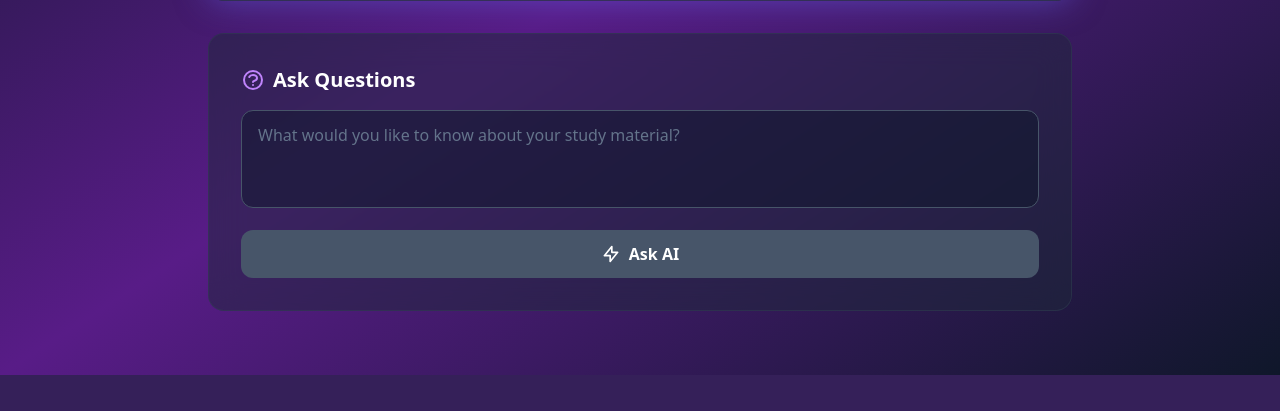
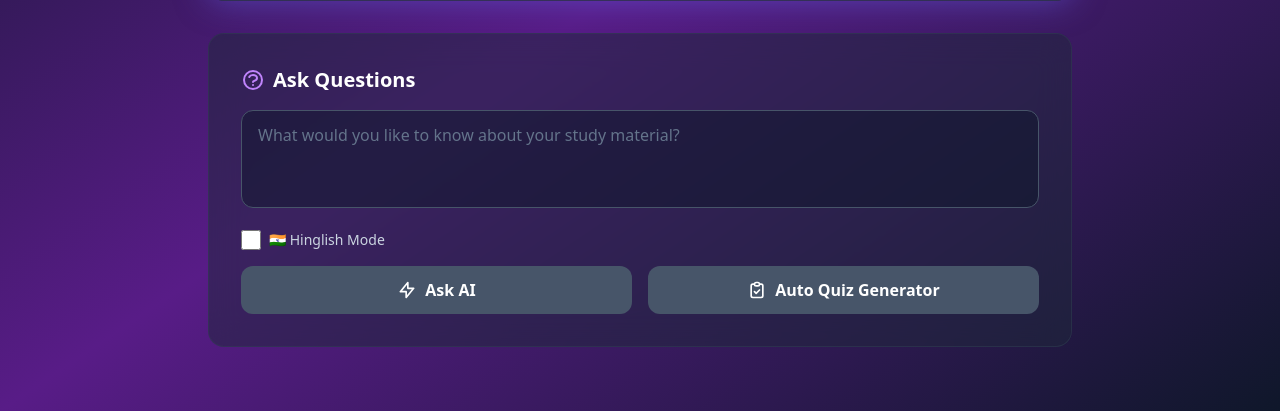
Before and after one commit to sagar-coder29/Padhai, a Django app: page / in a window 1280 px wide. Shown: the part 457-868 px from the top of the page. Before the commit the page ends 832 px from the top, so only its background shows below. Run offline with Django 4.2, Linux system fonts and the light colour scheme; some libraries are stand-ins or nearby versions.

Commit message:
feat: add Hinglish mode and Auto Quiz Generator
- Add Hinglish toggle for Hindi-English responses
- Add Auto Quiz Generator button for 5 MCQ questions
- Update UI with green quiz button
- New API endpoint: /generate-quiz/

```diff
--- a/core/templates/index.html
+++ b/core/templates/index.html
@@ -71,13 +71,30 @@
             <div class="relative">
                 <textarea id="questionInput" rows="3" placeholder="What would you like to know about your study material?"
                     class="w-full bg-slate-900/50 border border-slate-600 rounded-xl px-4 py-3 text-white placeholder-slate-500 focus:outline-none focus:border-indigo-500 focus:ring-2 focus:ring-indigo-500/20 transition-all resize-none"></textarea>
+
+                <div class="flex items-center gap-4 mt-4 mb-4">
+                    <label class="flex items-center gap-2 cursor-pointer text-slate-300 hover:text-white transition-colors">
+                        <input type="checkbox" id="hinglishToggle" class="w-5 h-5 rounded border-slate-600 bg-slate-700 text-indigo-500 focus:ring-indigo-500 focus:ring-offset-0">
+                        <span class="text-sm font-medium">🇮🇳 Hinglish Mode</span>
+                    </label>
+                </div>
+
+                <div class="flex gap-4">
                     <button id="askBtn" disabled
-                    class="mt-4 w-full bg-gradient-to-r from-indigo-600 to-purple-600 hover:from-indigo-500 hover:to-purple-500 disabled:from-slate-600 disabled:to-slate-600 text-white font-semibold py-3 px-6 rounded-xl transition-all flex items-center justify-center gap-2">
+                        class="flex-1 bg-gradient-to-r from-indigo-600 to-purple-600 hover:from-indigo-500 hover:to-purple-500 disabled:from-slate-600 disabled:to-slate-600 text-white font-semibold py-3 px-6 rounded-xl transition-all flex items-center justify-center gap-2">
                         <svg class="w-5 h-5" fill="none" stroke="currentColor" viewBox="0 0 24 24">
                             <path stroke-linecap="round" stroke-linejoin="round" stroke-width="2" d="M13 10V3L4 14h7v7l9-11h-7z"/>
                         </svg>
                         Ask AI
                     </button>
+                    <button id="quizBtn" disabled
+                        class="flex-1 bg-gradient-to-r from-green-600 to-teal-600 hover:from-green-500 hover:to-teal-500 disabled:from-slate-600 disabled:to-slate-600 text-white font-semibold py-3 px-6 rounded-xl transition-all flex items-center justify-center gap-2">
+                        <svg class="w-5 h-5" fill="none" stroke="currentColor" viewBox="0 0 24 24">
+                            <path stroke-linecap="round" stroke-linejoin="round" stroke-width="2" d="M9 5H7a2 2 0 00-2 2v12a2 2 0 002 2h10a2 2 0 002-2V7a2 2 0 00-2-2h-2M9 5a2 2 0 002 2h2a2 2 0 002-2M9 5a2 2 0 012-2h2a2 2 0 012 2m-6 9l2 2 4-4"/>
+                        </svg>
+                        Auto Quiz Generator
+                    </button>
+                </div>
             </div>
         </div>
 
@@ -112,6 +129,7 @@
         const errorMessage = document.getElementById('errorMessage');
 
         let pdfUploaded = false;
+        let quizMode = false;
 
         dropZone.addEventListener('click', () => pdfInput.click());
 
@@ -145,6 +163,7 @@
             uploadPrompt.classList.remove('hidden');
             uploadedFile.classList.add('hidden');
             askBtn.disabled = true;
+            document.getElementById('quizBtn').disabled = true;
             pdfInput.value = '';
         });
 
@@ -169,6 +188,7 @@
                     document.getElementById('fileName').textContent = file.name;
                     document.getElementById('textLength').textContent = data.text_length.toLocaleString();
                     askBtn.disabled = false;
+                    document.getElementById('quizBtn').disabled = false;
                 } else {
                     showError(data.error || 'Failed to upload PDF');
                 }
@@ -178,6 +198,7 @@
         }
 
         askBtn.addEventListener('click', askQuestion);
+        document.getElementById('quizBtn').addEventListener('click', generateQuiz);
         questionInput.addEventListener('keydown', (e) => {
             if (e.key === 'Enter' && !e.shiftKey) {
                 e.preventDefault();
@@ -194,11 +215,13 @@
             answerContent.classList.add('hidden');
             errorMessage.classList.add('hidden');
             askBtn.disabled = true;
+            document.getElementById('quizBtn').disabled = true;
             askBtn.innerHTML = '<svg class="animate-spin w-5 h-5" fill="none" viewBox="0 0 24 24"><circle class="opacity-25" cx="12" cy="12" r="10" stroke="currentColor" stroke-width="4"></circle><path class="opacity-75" fill="currentColor" d="M4 12a8 8 0 018-8V0C5.373 0 0 5.373 0 12h4zm2 5.291A7.962 7.962 0 014 12H0c0 3.042 1.135 5.824 3 7.938l3-2.647z"></path></svg> Thinking...';
 
             try {
                 const formData = new FormData();
                 formData.append('question', question);
+                formData.append('hinglish', document.getElementById('hinglishToggle').checked);
 
                 const response = await fetch('/ask/', {
                     method: 'POST',
@@ -222,7 +245,47 @@
                 showError('Error: ' + error.message);
             } finally {
                 askBtn.disabled = false;
+                document.getElementById('quizBtn').disabled = false;
                 askBtn.innerHTML = '<svg class="w-5 h-5" fill="none" stroke="currentColor" viewBox="0 0 24 24"><path stroke-linecap="round" stroke-linejoin="round" stroke-width="2" d="M13 10V3L4 14h7v7l9-11h-7z"/></svg> Ask AI';
+            }
+        }
+
+        async function generateQuiz() {
+            answerSection.classList.remove('hidden');
+            loadingState.classList.remove('hidden');
+            answerContent.classList.add('hidden');
+            errorMessage.classList.add('hidden');
+            askBtn.disabled = true;
+            document.getElementById('quizBtn').disabled = true;
+            document.getElementById('quizBtn').innerHTML = '<svg class="animate-spin w-5 h-5" fill="none" viewBox="0 0 24 24"><circle class="opacity-25" cx="12" cy="12" r="10" stroke="currentColor" stroke-width="4"></circle><path class="opacity-75" fill="currentColor" d="M4 12a8 8 0 018-8V0C5.373 0 0 5.373 0 12h4zm2 5.291A7.962 7.962 0 014 12H0c0 3.042 1.135 5.824 3 7.938l3-2.647z"></path></svg> Generating Quiz...';
+
+            try {
+                const formData = new FormData();
+
+                const response = await fetch('/generate-quiz/', {
+                    method: 'POST',
+                    body: formData,
+                    headers: {
+                        'X-CSRFToken': getCookie('csrftoken')
+                    }
+                });
+                const data = await response.json();
+
+                loadingState.classList.add('hidden');
+                answerContent.classList.remove('hidden');
+
+                if (data.success) {
+                    document.getElementById('answerText').textContent = data.quiz;
+                } else {
+                    showError(data.error || 'Failed to generate quiz');
+                }
+            } catch (error) {
+                loadingState.classList.add('hidden');
+                showError('Error: ' + error.message);
+            } finally {
+                askBtn.disabled = false;
+                document.getElementById('quizBtn').disabled = false;
+                document.getElementById('quizBtn').innerHTML = '<svg class="w-5 h-5" fill="none" stroke="currentColor" viewBox="0 0 24 24"><path stroke-linecap="round" stroke-linejoin="round" stroke-width="2" d="M9 5H7a2 2 0 00-2 2v12a2 2 0 002 2h10a2 2 0 002-2V7a2 2 0 00-2-2h-2M9 5a2 2 0 002 2h2a2 2 0 002-2M9 5a2 2 0 012-2h2a2 2 0 012 2m-6 9l2 2 4-4"/></svg> Auto Quiz Generator';
             }
         }
 
--- a/core/urls.py
+++ b/core/urls.py
@@ -5,4 +5,5 @@ urlpatterns = [
     path("", views.index, name="index"),
     path("upload-pdf/", views.upload_pdf, name="upload_pdf"),
     path("ask/", views.ask_question, name="ask_question"),
+    path("generate-quiz/", views.generate_quiz_view, name="generate_quiz"),
 ]
--- a/core/views.py
+++ b/core/views.py
@@ -9,7 +9,7 @@ from django.views.decorators.csrf import csrf_exempt
 OLLAMA_CONFIG = {
     "model": "gemma4:e4b",
     "baseUrl": "http://localhost:11434/v1",
-    "apiKey": "ollama"
+    "apiKey": "ollama",
 }
 
 
@@ -24,7 +24,7 @@ def extract_text_from_pdf(pdf_file):
                 if page_text:
                     text += page_text + "\n"
                 else:
-                    text += f"[Page {i+1} - no text extracted]\n"
+                    text += f"[Page {i + 1} - no text extracted]\n"
     except Exception as e:
         pass
 
@@ -41,33 +41,77 @@ def extract_text_from_pdf(pdf_file):
     return text.strip() if text else "No readable text found in PDF"
 
 
-def ask_gemma(question, context):
+def ask_gemma(question, context, hinglish=False):
     max_context = 3000
     if len(context) > max_context:
         context = context[:max_context] + "..."
+
+    if hinglish:
+        system_prompt = "You are a helpful study assistant. Answer questions based only on the provided study material. IMPORTANT: Respond in Hinglish (mix of Hindi and English) to make it easy for Indian students."
+    else:
+        system_prompt = "You are a helpful study assistant. Answer questions based only on the provided study material."
 
     try:
         response = requests.post(
             f"{OLLAMA_CONFIG['baseUrl']}/chat/completions",
             headers={
                 "Authorization": f"Bearer {OLLAMA_CONFIG['apiKey']}",
-                "Content-Type": "application/json"
+                "Content-Type": "application/json",
             },
             json={
                 "model": OLLAMA_CONFIG["model"],
                 "messages": [
-                    {
-                        "role": "system",
-                        "content": "You are a helpful study assistant. Answer questions based only on the provided study material."
-                    },
+                    {"role": "system", "content": system_prompt},
                     {
                         "role": "user",
-                        "content": f"Study Material:\n{context}\n\nQuestion: {question}"
-                    }
+                        "content": f"Study Material:\n{context}\n\nQuestion: {question}",
+                    },
                 ],
-                "stream": False
+                "stream": False,
             },
             timeout=60,
+        )
+        result = response.json()
+        return result["choices"][0]["message"]["content"]
+    except Exception as e:
+        return f"Error connecting to Ollama: {str(e)}. Make sure Ollama is running with: ollama serve"
+
+
+def generate_quiz(context):
+    max_context = 3000
+    if len(context) > max_context:
+        context = context[:max_context] + "..."
+
+    system_prompt = """You are a quiz generator. Based on the provided study material, generate exactly 5 multiple choice questions.
+    Format each question like this:
+    Q1. [question text]
+    A) [option 1]
+    B) [option 2]
+    C) [option 3]
+    D) [option 4]
+    Answer: [correct letter]
+
+    Make sure questions are educational and cover different parts of the material."""
+
+    try:
+        response = requests.post(
+            f"{OLLAMA_CONFIG['baseUrl']}/chat/completions",
+            headers={
+                "Authorization": f"Bearer {OLLAMA_CONFIG['apiKey']}",
+                "Content-Type": "application/json",
+            },
+            json={
+                "model": OLLAMA_CONFIG["model"],
+                "messages": [
+                    {"role": "system", "content": system_prompt},
+                    {
+                        "role": "user",
+                        "content": f"Study Material:\n{context}\n\nGenerate 5 quiz questions:",
+                    },
+                ],
+                "stream": False,
+            },
+            timeout=120,
         )
         result = response.json()
         return result["choices"][0]["message"]["content"]
@@ -85,11 +129,13 @@ def upload_pdf(request):
         pdf_file = request.FILES["pdf"]
         context = extract_text_from_pdf(pdf_file)
         request.session["pdf_context"] = context
-        return JsonResponse({
-            "success": True,
-            "text_length": len(context),
-            "preview": context[:500] if len(context) > 500 else context
-        })
+        return JsonResponse(
+            {
+                "success": True,
+                "text_length": len(context),
+                "preview": context[:500] if len(context) > 500 else context,
+            }
+        )
     return JsonResponse({"success": False, "error": "No PDF provided"})
 
 
@@ -98,14 +144,39 @@ def ask_question(request):
     if request.method == "POST":
         question = request.POST.get("question", "")
         context = request.session.get("pdf_context", "")
+        hinglish = request.POST.get("hinglish", "false").lower() == "true"
 
         if not context or context == "No readable text found in PDF":
-            return JsonResponse({"success": False, "error": "Please upload a PDF with text (not scanned images)"})
+            return JsonResponse(
+                {
+                    "success": False,
+                    "error": "Please upload a PDF with text (not scanned images)",
+                }
+            )
 
         if not question:
             return JsonResponse({"success": False, "error": "Please enter a question"})
 
-        answer = ask_gemma(question, context)
+        answer = ask_gemma(question, context, hinglish)
         return JsonResponse({"success": True, "answer": answer})
 
     return JsonResponse({"success": False, "error": "Invalid request"})
+
+
+@csrf_exempt
+def generate_quiz_view(request):
+    if request.method == "POST":
+        context = request.session.get("pdf_context", "")
+
+        if not context or context == "No readable text found in PDF":
+            return JsonResponse(
+                {
+                    "success": False,
+                    "error": "Please upload a PDF with text (not scanned images)",
+                }
+            )
+
+        quiz = generate_quiz(context)
+        return JsonResponse({"success": True, "quiz": quiz})
+
+    return JsonResponse({"success": False, "error": "Invalid request"})
```
Lines whose indentation alone changed are shown as unchanged.
